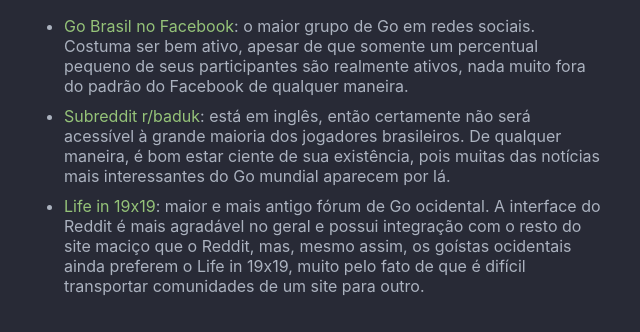
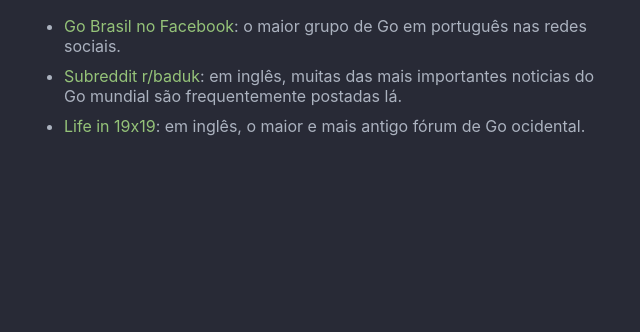
Before and after one commit to Brasil-Nihon-Kiin/nihonkiin.com.br, a website built with webpack: page conteudo/principal/redes_sociais/redes_sociais.html in a window 1280 px wide. Shown: the part 132-464 px from the top of the page, without its empty margins (0-640 px from the left). Built offline with nearby package versions, Linux system fonts and the light colour scheme; a web font is replaced by a local one.

Commit message:
Update redes_sociais.html
Encurtando as descrições a ajustando a linguagem para deixar mais sucinto.

```diff
--- a/conteudo/principal/redes_sociais/redes_sociais.html
+++ b/conteudo/principal/redes_sociais/redes_sociais.html
@@ -28,25 +28,16 @@
         <li>
           <a href="https://www.facebook.com/groups/gobrasil"
             >Go Brasil no Facebook</a
-          >: o maior grupo de Go em redes sociais. Costuma ser bem ativo, apesar
-          de que somente um percentual pequeno de seus participantes são
-          realmente ativos, nada muito fora do padrão do Facebook de qualquer
-          maneira.
+          >: o maior grupo de Go em português nas redes sociais.
         </li>
         <li>
-          <a href="https://www.reddit.com/r/baduk/">Subreddit r/baduk</a>: está
-          em inglês, então certamente não será acessível à grande maioria dos
-          jogadores brasileiros. De qualquer maneira, é bom estar ciente de sua
-          existência, pois muitas das notícias mais interessantes do Go mundial
-          aparecem por lá.
+          <a href="https://www.reddit.com/r/baduk/">Subreddit r/baduk</a>: em
+          inglês, muitas das mais importantes noticias do Go mundial são
+          frequentemente postadas lá.
         </li>
         <li>
-          <a href="https://lifein19x19.com/">Life in 19x19</a>: maior e mais
-          antigo fórum de Go ocidental. A interface do Reddit é mais agradável
-          no geral e possui integração com o resto do site maciço que o Reddit,
-          mas, mesmo assim, os goístas ocidentais ainda preferem o Life in
-          19x19, muito pelo fato de que é difícil transportar comunidades de um
-          site para outro.
+          <a href="https://lifein19x19.com/">Life in 19x19</a>: em inglês, o maior e mais
+          antigo fórum de Go ocidental.
         </li>
       </ul>
     </article>
```
